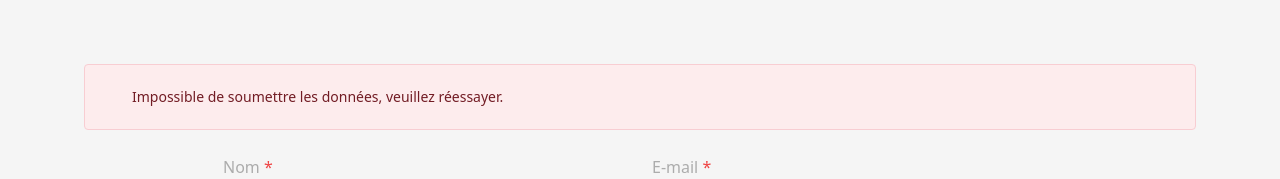
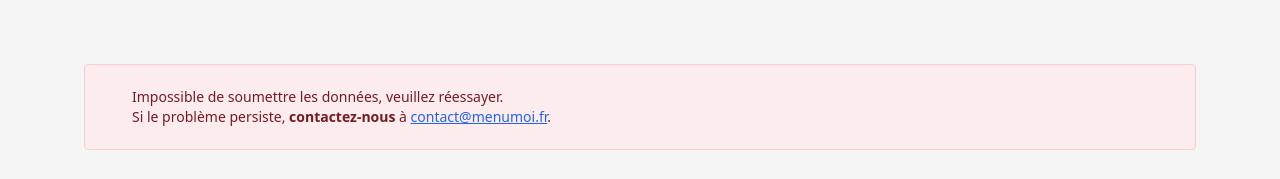
Before and after one commit to hmsfdev/menumoi-vitrine, a Next.js app: page /get-started in a window 1280 px wide. Both pictures are taken after typing "Sample", "name@example.com", "5551234", "Sample123", "Sample" into the empty fields and a click on the button "Créer maintenant". Shown: the part 200-379 px from the top of the page. Built offline with nearby package versions, Linux system fonts and the light colour scheme; no server answers.

Commit message:
Refactoriser la gestion des erreurs dans CreateProfile

```diff
--- a/src/app/(mainLayout)/components/GetStarted/CreateProfile.jsx
+++ b/src/app/(mainLayout)/components/GetStarted/CreateProfile.jsx
@@ -137,7 +137,11 @@ const CreateProfile = ({ setState }) => {
 
       } catch (error) {
         console.error("Erreur réseau :", error);
-        setErrorMessage("Impossible de soumettre les données, veuillez réessayer.");
+        setErrorMessage(`
+          <p>Impossible de soumettre les données, veuillez réessayer.</p>
+          <p>Si le problème persiste, <strong>contactez-nous</strong> à <a href="mailto:contact@menumoi.fr" class="text-blue-600 underline">contact@menumoi.fr</a>.</p>
+        `);
+
       }
 
 
@@ -167,12 +171,12 @@ const CreateProfile = ({ setState }) => {
       borderColor: "rgb(248, 205, 210)",
       backgroundColor: "rgb(253, 236, 237)",
       borderRadius: "4px",
-      color: "#721c24", // Pour le texte
+      color: "#721c24",
     }}
-  >
-    {errorMessage}
-  </div>
+    dangerouslySetInnerHTML={{ __html: errorMessage }}
+  ></div>
 )}
+
 
 
 
```
